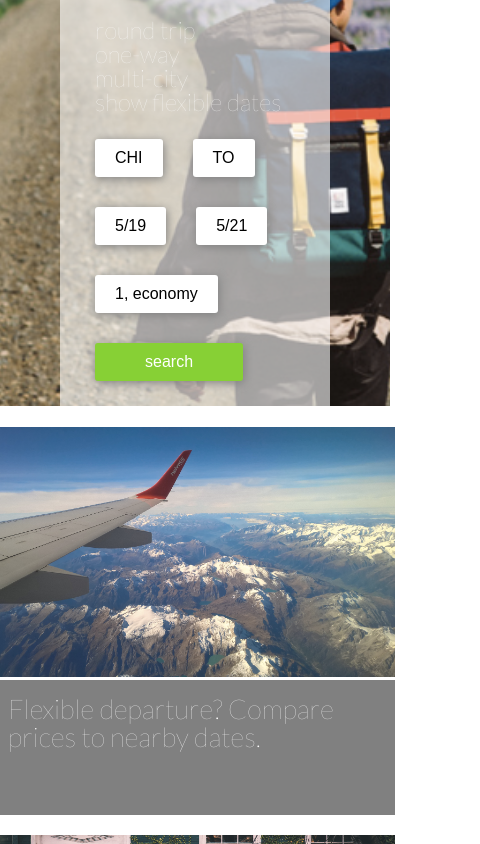
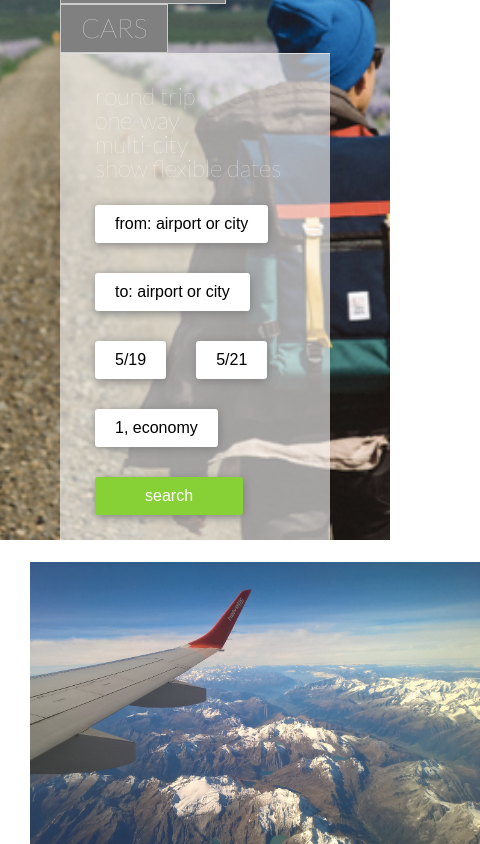
Before and after one commit to epenzeymoog/first_wanderlust, a plain HTML site: page index.html in a window 390 px wide. Shown: the part 560-1404 px from the top of the page, 480 px wide, since content can reach past the window. Drawn offline with Linux system fonts and the light colour scheme.

Commit message:
add responsiveness to deal boxes

```diff
--- a/CSS/style.css
+++ b/CSS/style.css
@@ -108,18 +108,19 @@ input {
   display: none;
 }
 
-label {
+.tabs label {
   display: inline-block;
   background: grey;
   color: white;
-  padding: 10px 30px;
+  padding: 0;
   border: 1px solid #ccc;
-  margin-left: -1px;
+  /*margin-left: -1px; */
   left: 1px;
   bottom: 0px;
   font-family: 'Lato';
   font-weight: 100;
   font-size: 1.4em;
+  float: left;
 }
 
 label p{
@@ -133,12 +134,7 @@ label p{
   display: none;
   padding: 20px 0 0;
   border-top: 1px solid #ddd;
-}
-
-label:before {
-  font-family: fontawesome;
-  font-weight: normal;
-  margin-right: 10px;
+  clear: both;
 }
 
 .tab-container{
@@ -159,6 +155,10 @@ label:before {
   padding-right: 25px;
   padding-left: 15px;
 }
+
+.tab-content .tab-container #hidden li p{
+  color: hsla(195, 195%, 195%, 0.00);
+  }
 
 .button {
     background-color: #ffffff;
@@ -251,16 +251,21 @@ input:checked + label {
   margin: 10px 10px;
 }
 
+.middle_third .big-middle-container .deal-flex-container li{
+  vertical-align: top;
+}
+
 .middle_third .big-middle-container .deal-flex-container img{
   width: 400px;
   height: 250px;
+  vertical-align: bottom;
 }
 
 .middle_third .big-middle-container .deal-flex-container p{
   color: white;
   width: 380px;
-  height: 120px;
-  background: grey;
+  height: 100px;
+  background: #a8a8a8;
   font-family: "Lato";
   font-weight: 100;
   font-size: 1.7em;
@@ -269,6 +274,49 @@ input:checked + label {
   padding-right: 7px;
 }
 
+@media screen and (max-width: 1400px){
+  .middle_third .big-middle-container .deal-flex-container img{
+    width: 300px;
+    height: 150px;
+  }
+  .middle_third .big-middle-container .deal-flex-container p{
+    width: 280px;
+    height: 100px;
+    font-size: 1.5em;
+  }
+}
+
+@media screen and (max-width: 1067px){
+  .middle_third .big-middle-container .deal-flex-container img{
+    width: 250px;
+    height: 100px;
+  }
+  .middle_third .big-middle-container .deal-flex-container p{
+    width: 230px;
+    height: 50px;
+    font-size: 1em;
+    padding: 6px 12px 5px 8px;
+  }
+}
+
+
+@media screen and (max-width: 900px){
+  .middle_third .big-middle-container{
+  -webkit-flex-flow: column wrap;
+  justify-content: center;
+  align-items: center;
+}
+  .middle_third .big-middle-container .deal-flex-container img{
+    width: 450px;
+    height: 300px;
+  }
+  .middle_third .big-middle-container .deal-flex-container p{
+    width: 430px;
+    height: 100px;
+    font-size: 2em;
+    padding: 6px 12px 5px 8px;
+  }
+}
 
 /*End middle third/////////////////////////////////*/
 
@@ -322,6 +370,7 @@ input:checked + label {
 
 .bottom_third .big-bottom-container .green-button{
 	height: 6%;
+  margin-top: 20px;
 }
 
 .bottom_third .big-bottom-container .green-button p{
@@ -334,6 +383,13 @@ input:checked + label {
   border-radius: 3px;
   width: 200px;
   background-color: #87D035;
+}
+
+
+@media screen and (max-width: 1400px){
+  .bottom_third .big-bottom-container li h3{
+    font-size: 11em;  /*why isn't this working?*/
+  }
 }
 
 /*End bottom third/////////////////////////////////*/
--- a/index.html
+++ b/index.html
@@ -49,7 +49,7 @@
   <label for="tab1"><p>FLIGHTS</p></label>
 
   <input id="tab2" type="radio" name="tabs">
-  <label for="tab2"><p>HOTELS</p></label>
+  <label for="tab2"><p>LODGING</p></label>
 
   <input id="tab3" type="radio" name="tabs">
   <label for="tab3"><p>CARS</p></label>
@@ -66,8 +66,8 @@
         </ul>
 
         <ul class="tab-container">
-           <li><button class="button city">CHI</button></li>
-           <li><button class="button city">TO</button></li>
+           <li><button class="button city">from: airport or city</button></li>
+           <li><button class="button city">to: airport or city</button></li>
            <li><button class="button calendar">5/19</button></li>
            <li><button class="button calendar">5/21</button></li>
            <li><button class="button economy">1, economy</button></li>
@@ -82,11 +82,13 @@
   <section id="content2">
      <div class="tab-content">
        <ul class="tab-container">
-           <li><p> </p></li>
+           <div id="hidden">
+           <li><p>hidden content</p></li>
+           </div>
         </ul>
 
         <ul class="tab-container">
-           <li><button class="button city">WHERE</button></li>
+           <li><button class="button city">where: choose city</button></li>
            <li><button class="button calendar">5/19</button></li>
            <li><button class="button calendar">5/21</button></li>
            <li><button class="button economy">1 room, 2 guests</button></li>
@@ -105,7 +107,7 @@
         </ul>
 
         <ul class="tab-container">
-           <li><button class="button city">WHERE</button></li>
+           <li><button class="button city">where: choose city</button></li>
            <li><button class="button calendar">5/19</button></li>
            <li><button class="button calendar">5/21</button></li>
            <li><button class="button calendar">5/19</button></li>
@@ -117,65 +119,6 @@
 <section class="content" id="content1">
 
 </div>
-
-
-
-
-
-
-
-
-
-
-<!-- <div class="tabs">
-
-   <div class="tab">
-       <input type="radio" id="tab-1" name="tab-group-1" checked>
-       <label for="tab-1">FLIGHTS</label>
-
-     <div class="tab-content">
-       <ul class="tab-container">
-           <li id="round-trip"><p>round trip</p></li>
-           <li><p>one-way</p></li>
-           <li><p>multi-city</p></li>
-           <li><p>show flexible dates</p></li>
-        </ul>
-
-        <ul class="tab-container">
-           <li><button class="button city">CHI</button></li>
-           <li><button class="button city">TO</button></li>
-           <li><button class="button calendar">5/19</button></li>
-           <li><button class="button calendar">5/21</button></li>
-           <li><button class="button economy">1, economy</button></li>
-           <li><button class="button search">search</button></li>
-        </ul>
-      </div>
-    </div>
-
-<div class="tab">
-       <input type="radio" id="tab-2" name="tab-group-1">
-       <label for="tab-2">HOTELS</label>
-
-     <div class="tab-content">
-       <ul class="tab-container">
-           <li id="round-trip"><p>hotel</p></li>
-           <li><p>hotel</p></li>
-           <li><p>hotel</p></li>
-           <li><p>hotel</p></li>
-        </ul>
-
-        <ul class="tab-container">
-           <li><button class="button city">CHI</button></li>
-           <li><button class="button city">TO</button></li>
-           <li><button class="button calendar">5/19</button></li>
-           <li><button class="button calendar">5/21</button></li>
-           <li><button class="button economy">1, economy</button></li>
-           <li><button class="button search">search</button></li>
-        </ul>
-      </div>
-    </div>
-
-</div> -->
 
 
 <!-- END TAB SECTION ///////////////////////////////////////// -->
```
